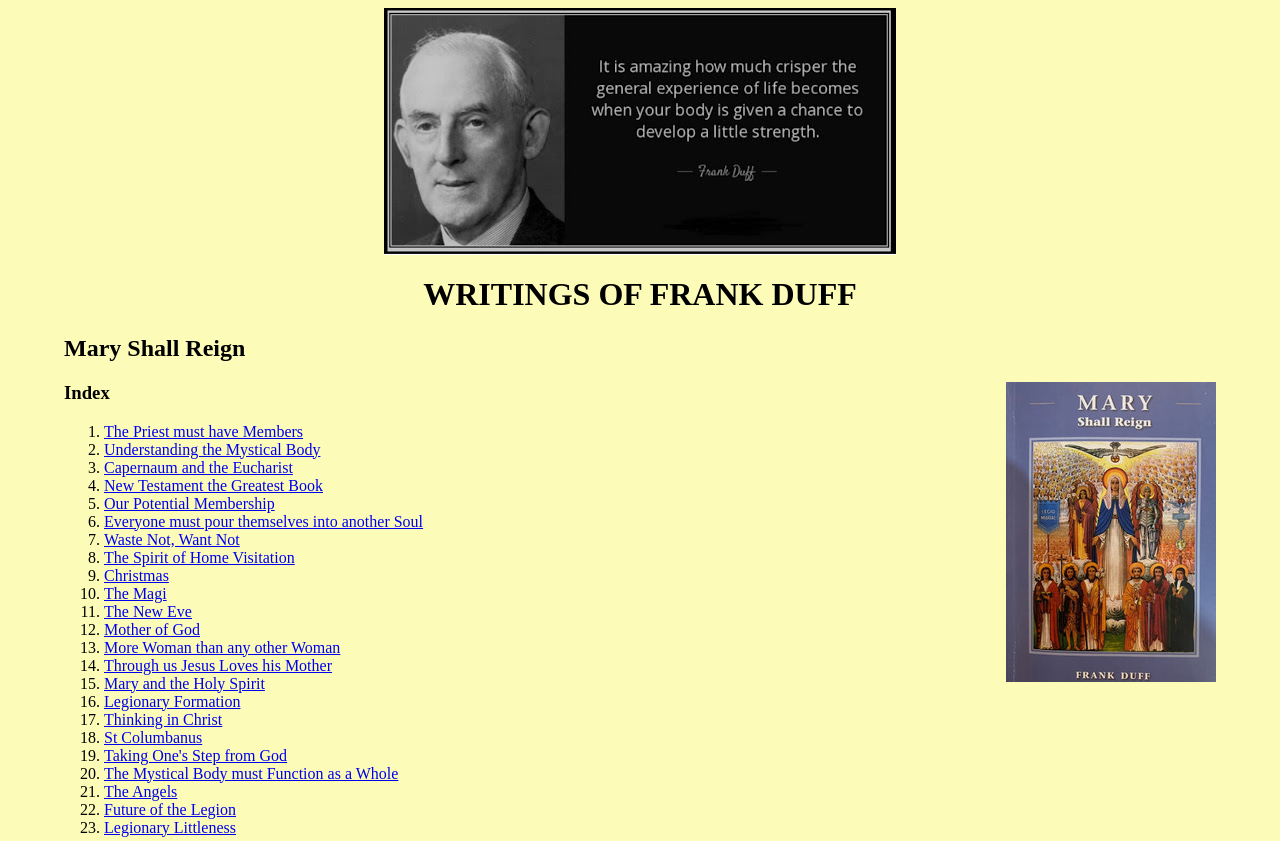
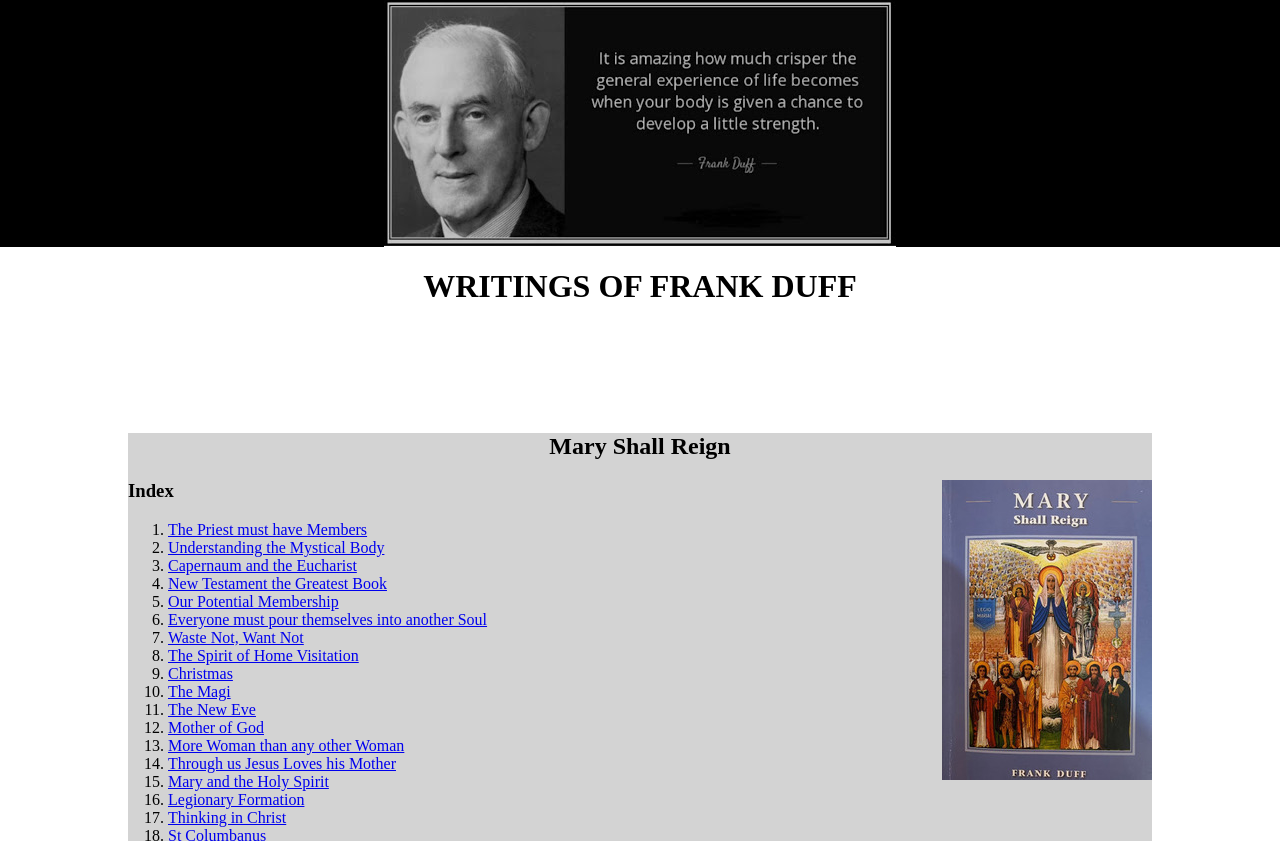
Before and after one commit to frank-duff-essays/frank-duff-essays, a plain HTML site: page index.html in a window 1280 px wide. Shown: the top 841 px of the page. Drawn offline with Linux system fonts and the light colour scheme.

Commit message:
Add files via upload

```diff
--- a/css/styles.css
+++ b/css/styles.css
@@ -1,5 +1,12 @@
 body {
-	background-color: #fcfcb8;
+	background-color: white;
+	padding: 0px;
+	margin: 0px;
+	min-height:100%;
+}
+
+header {
+	background-color: black;
 }
 
 img {
@@ -8,13 +15,17 @@ img {
 	max-width: 100%;
 }
 
+section {
+	background-color: #D3D3D3;
+	margin: 10%
+}
+
 h1 {
 	text-align: center;
 }
 
-body {
-	margin-left: 5%;
-	margin-right: 5%;
+h2 {
+	text-align: center;
 }
 
 figure {
```
